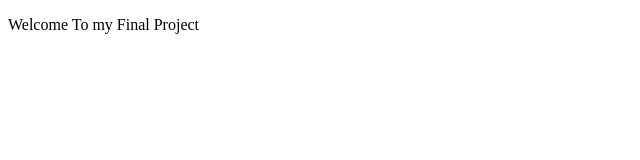
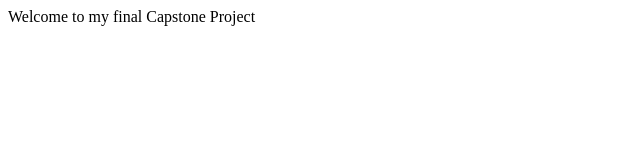
Before and after one commit to koladeafeez/DevOps_Capstone_Rolling_Deployment, a plain HTML site: page index.html in a window 1280 px wide. Shown: the whole page, without its empty margins (0-640 px from the left). Drawn offline with Linux system fonts and the light colour scheme.

Commit message:
lint test

```diff
--- a/index.html
+++ b/index.html
@@ -1,9 +1,11 @@
 <!DOCTYPE html>
-<html>
-  <head>
-    <title>Final Capstone Project</title>
-  </head>
-  <body>
-    <p>Welcome To my Final Project</p>
-  </body>
+<html lang="en">
+<head>
+  <meta charset="UTF-8">
+  <meta name="viewport" content="width=device-width, initial-scale=1.0">
+  <title>Final Project</title>
+</head>
+<body>
+  Welcome to my final Capstone Project
+</body>
 </html>
```
Also changed, not shown: 1 other file.
